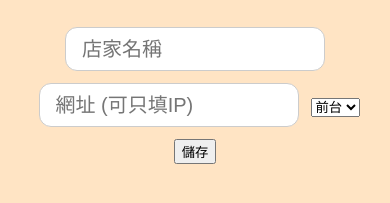
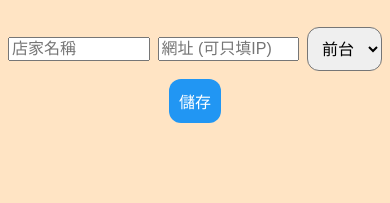
Before and after one commit to Ming1121-ai/MPOV2list, a plain HTML site: page index.html in a window 390 px wide. Shown: the part 119-322 px from the top of the page. Drawn offline with Linux system fonts and the light colour scheme.

Commit message:
Add files via upload

```diff
--- a/style.css
+++ b/style.css
@@ -21,6 +21,11 @@ body {
 
 form {
     text-align: center;
+    display: flex;
+    flex-wrap: wrap;
+    justify-content: center;
+    align-items: center;
+    gap: 8px;
 }
 
 .front-btn {
@@ -88,14 +93,28 @@ form {
 
 #btnName,
 #btnUrl {
-    width: 260px;
+    flex: 1 1 120px;
+    min-width: 0;
+    width: 180px;
+    max-width: 260px;
+}
+
+#btnType {
     height: 44px;
-    font-size: 20px;
+    font-size: 18px;
     border-radius: 12px;
-    border: 1.5px solid #ccc;
-    padding: 8px 16px;
-    margin: 0 8px 12px 8px;
-    box-sizing: border-box;
+    padding: 0 12px;
+}
+
+button[type="submit"] {
+    height: 44px;
+    font-size: 18px;
+    border-radius: 12px;
+    padding: 0 18px;
+    background: #2196f3;
+    color: #fff;
+    border: none;
+    cursor: pointer;
 }
 
 @media (max-width: 600px) {
@@ -103,4 +122,18 @@ form {
         min-width: 90vw;
         font-size: 18px;
     }
+    form {
+        flex-wrap: wrap;
+    }
+    #btnName,
+    #btnUrl {
+        width: 40vw;
+        min-width: 90px;
+        font-size: 16px;
+    }
+    #btnType,
+    button[type="submit"] {
+        font-size: 16px;
+        padding: 0 10px;
+    }
 }
```
